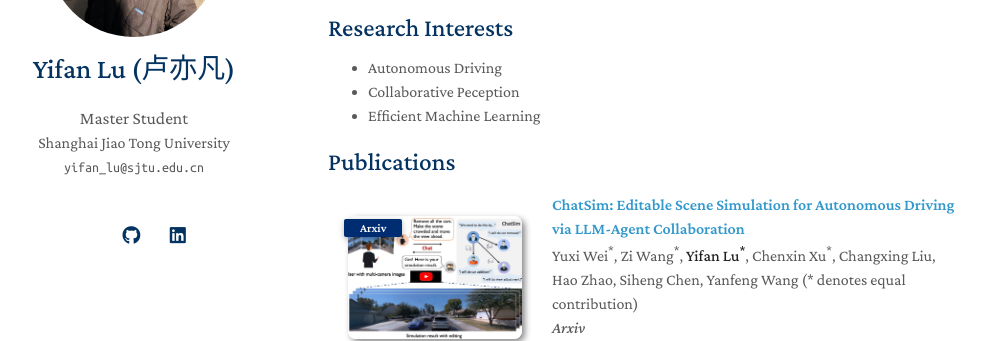
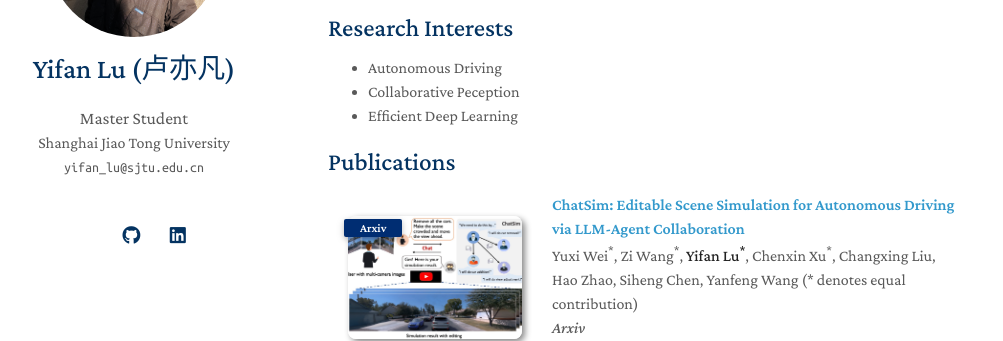
Before and after one commit to yifanlu0227/yifanlu0227.github.io, a Jekyll site: the page built from index.md, in a window 1280 px wide and 900 px high. Shown: the part 211-552 px from the top of the window, without its empty margins (142-1145 px from the left). Built offline with Jekyll 4.4.1, drawn with Linux system fonts in a browser that asks for light colours; nearby versions of some CDN libraries; a style sheet for code colours, icons or effects is not loaded; our own code applies the rules of GitHub Pages for plain Markdown files.

Commit message:
[yfl] update readme

```diff
--- a/index.md
+++ b/index.md
@@ -12,7 +12,7 @@ layout: homepage
 
 - Autonomous Driving
 - Collaborative Peception
-- Efficient Machine Learning
+- Efficient Deep Learning
 
 <!-- ## News
 
```
